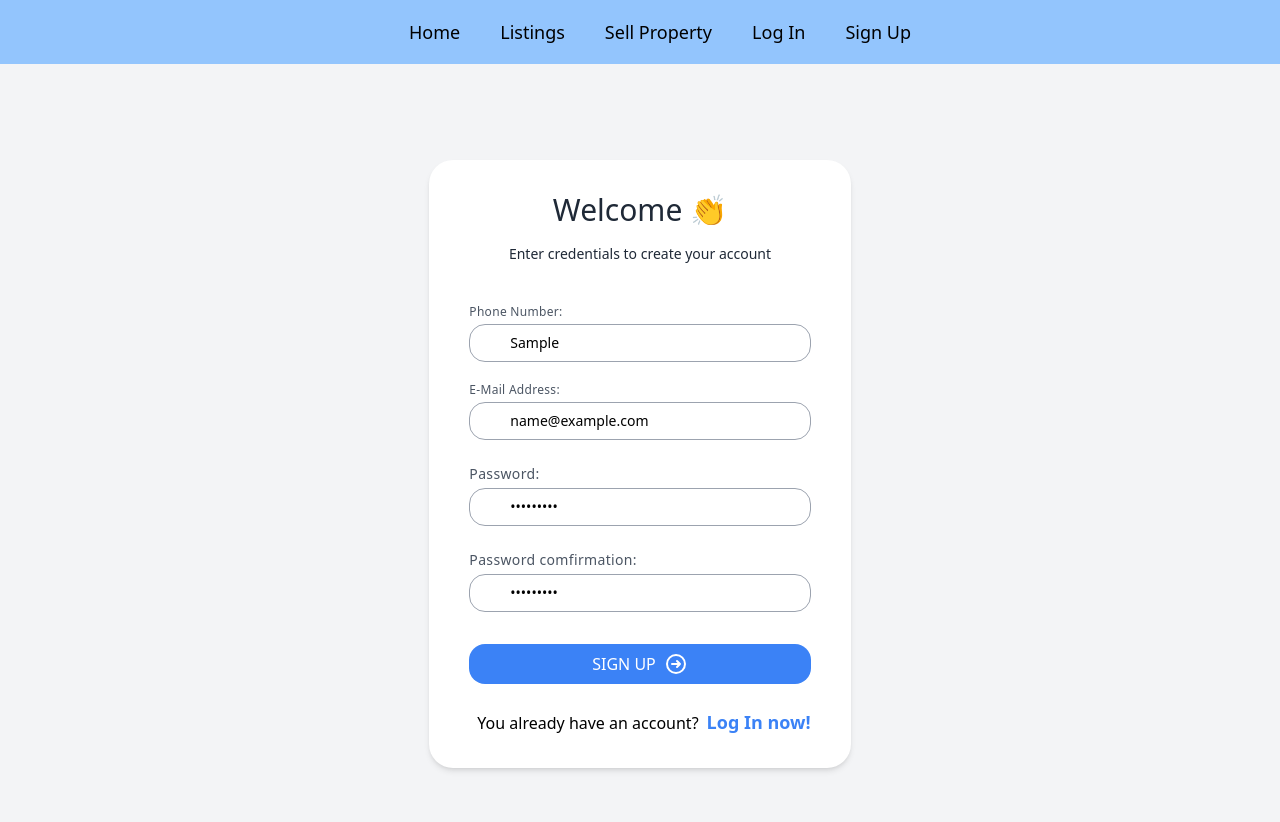
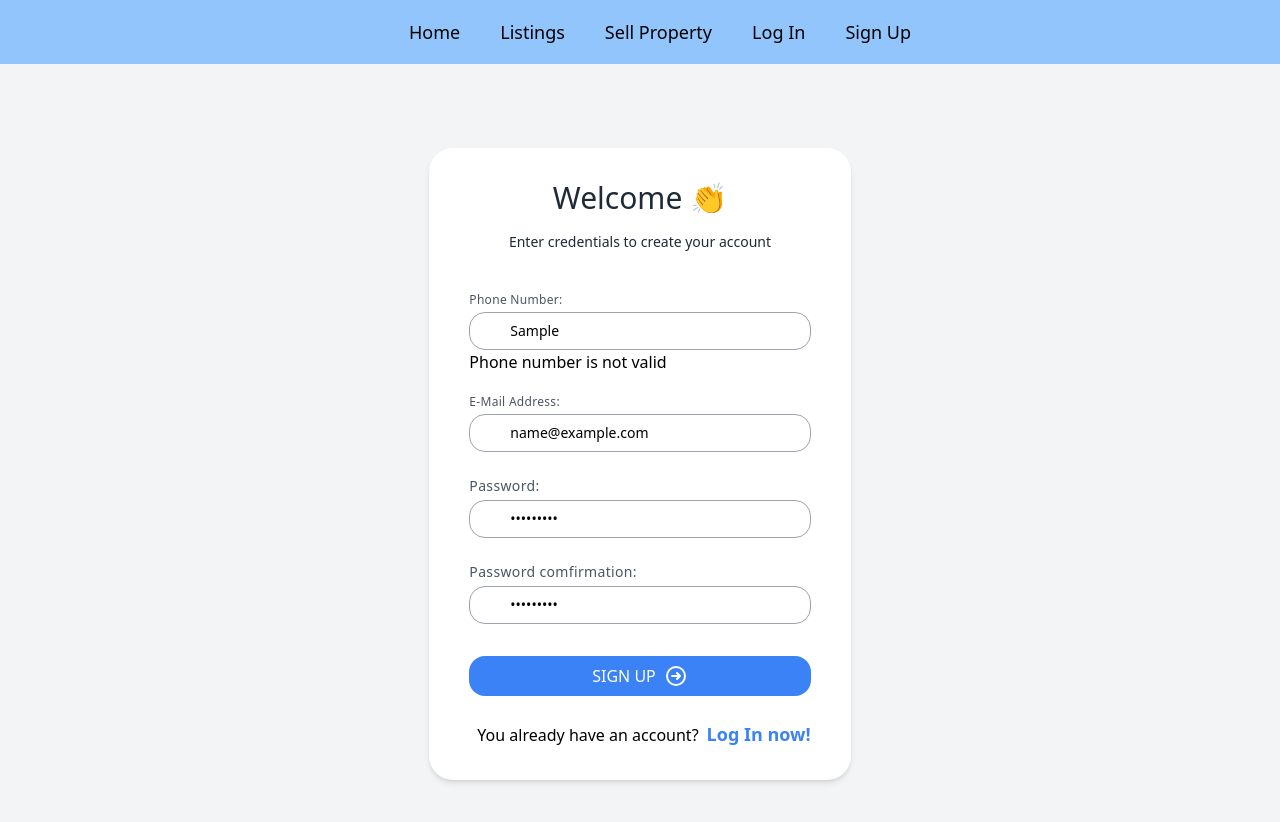
Before and after one commit to T3A2-realestate/realestate-frontend, a React (Vite) app in the folder frontend/realestate/: page /sign_up in a window 1280 px wide. Both pictures are taken after typing "Sample", "name@example.com", "Sample123", "Sample123" into the empty fields and a click on the button "SIGN UP". Shown: the top 822 px of the page. Built offline with nearby package versions, Linux system fonts and the light colour scheme; no server answers.

Commit message:
change form validation method

```diff
--- a/frontend/realestate/package.json
+++ b/frontend/realestate/package.json
@@ -8,12 +8,14 @@
     "preview": "vite preview"
   },
   "dependencies": {
+    "@headlessui/react": "^1.4.3",
     "axios": "^0.25.0",
     "chalk": "^5.0.0",
     "formik": "^2.2.9",
     "react": "^17.0.2",
     "react-dom": "^17.0.2",
-    "react-router-dom": "^6.2.1"
+    "react-router-dom": "^6.2.1",
+    "yup": "^0.32.11"
   },
   "devDependencies": {
     "@types/react": "^17.0.39",
--- a/frontend/realestate/src/components/Form/SignUpForm.jsx
+++ b/frontend/realestate/src/components/Form/SignUpForm.jsx
@@ -9,40 +9,76 @@ import { useNavigate } from "react-router-dom";
 import SignUpFormLink from "./SignUpFormLink";
 
 // Form validation
-import { useFormik } from "formik"
+import { Formik } from "formik";
+import * as Yup from "yup";
 
 
 function SignUpForm({ linkSignIn }) {
-  const defaultFormValues = {
-    phone: "",
-    email: "",
-    password: "",
-    password_comfirmation:"",
-    errMessage: "",
-  };
-  const [formValues, setFormValues] = useState(defaultFormValues);
+
   const navigate = useNavigate();
   const { state: userState, signUp } = useContext(userContext);
 
-  const handleChange = (e) => {
-    setFormValues({
-      ...formValues,
-      [e.target.name]: e.target.value,
-    });
-  };
 
-  const handleSubmit = async (event) => {
-    event.preventDefault();
-    signUp({
-      phone:formValues.phone,
-      email: formValues.email,
-      password: formValues.password,
-      password_comfirmation:formValues.password_comfirmation
-    });
-  };
+//   const handleSubmit = async (event) => {
+//     event.preventDefault();
+//     signUp({
+//       phone:formValues.phone,
+//       email: formValues.email,
+//       password: formValues.password,
+//       password_comfirmation:formValues.password_comfirmation
+//     });
+//   };
+
+//   const formik = useFormik({
+//     initialValues: {
+//         phone: "",
+//         email: "",
+//         password: "",
+//         password_comfirmation:""
+//     },
+//     signInFormValidation,
+//     onSubmit: (value) => {
+//         console.log(value)
+//         // signUp({
+//         //     phone:formValues.phone,
+//         //     email: formValues.email,
+//         //     password: formValues.password,
+//         //     password_comfirmation:formValues.password_comfirmation
+//         //   });
+//     },
+//   });
+// Yup's validation schema
+const Schema = Yup.object().shape({
+    password: Yup.string().required("This field is required"),
+    password_comfirmation: Yup.string().when("password", {
+      is: val => (val && val.length > 0 ? true : false),
+      then: Yup.string().oneOf(
+        [Yup.ref("password")],
+        "Both password need to be the same"
+      )
+    }),
+    phone: Yup.string().matches(/^(?:\+?(61))? ?(?:\((?=.*\)))?(0?[2-57-8])\)? ?(\d\d(?:[- ](?=\d{3})|(?!\d\d[- ]?\d[- ]))\d\d[- ]?\d[- ]?\d{3})$/, 'Phone number is not valid').required('Phone number is required'),
+    email: Yup.string().email('Must be a valid email').max(255).required('Email is required')
+  });
   return (
     <div className="mt-10">
-      <form onSubmit={handleSubmit}>
+        <Formik
+       initialValues={{
+        phone: "",
+        email: "",
+        password: "",
+        password_comfirmation:""
+       }}
+       validationSchema={Schema}
+       onSubmit={() => {
+           if (errors){
+               console.log(2)
+           }
+       }}
+     >
+       {({ values, errors, handleSubmit, handleChange, handleBlur }) => {
+      return (
+        <form onSubmit={handleSubmit}>
         <div className="flex flex-col mb-5">
           <label
             htmlFor="phone"
@@ -71,8 +107,10 @@ function SignUpForm({ linkSignIn }) {
               type="phone"
               name="phone"
               id="phone"
-              value={formValues.phone}
+              onBlur={handleBlur}
               onChange={handleChange}
+              value={values.phone}
+
               className="
                     text-sm
                     placeholder-gray-500
@@ -85,7 +123,12 @@ function SignUpForm({ linkSignIn }) {
                     focus:outline-none focus:border-blue-400
                   "
               placeholder="Enter your phone number"
+
             />
+             {errors.phone? (
+              <div>{errors.phone}</div>
+            ) : null}
+
           </div>
         </div>
         <div className="flex flex-col mb-6">
@@ -116,8 +159,9 @@ function SignUpForm({ linkSignIn }) {
               type="email"
               name="email"
               id="email"
-              value={formValues.email}
+              onBlur={handleBlur}
               onChange={handleChange}
+              value={values.email}
               className="
                     text-sm
                     placeholder-gray-500
@@ -130,7 +174,11 @@ function SignUpForm({ linkSignIn }) {
                     focus:outline-none focus:border-blue-400
                   "
               placeholder="Enter your email"
+
             />
+            {errors.email? (
+              <div>{errors.email}</div>
+            ) : null}
           </div>
         </div>
         <div className="flex flex-col mb-6">
@@ -163,8 +211,9 @@ function SignUpForm({ linkSignIn }) {
               type="password"
               name="password"
               id="password"
-              value={formValues.password}
+              onBlur={handleBlur}
               onChange={handleChange}
+              value={values.password}
               className="
                     text-sm
                     placeholder-gray-500
@@ -177,7 +226,11 @@ function SignUpForm({ linkSignIn }) {
                     focus:outline-none focus:border-blue-400
                   "
               placeholder="Enter your password"
+
             />
+            {errors.password? (
+              <div>{errors.password}</div>
+            ) : null}
           </div>
         </div>
         <div className="flex flex-col mb-6">
@@ -210,8 +263,9 @@ function SignUpForm({ linkSignIn }) {
               type="Password"
               name="password_comfirmation"
               id="password_comfirmation"
-              value={formValues.password_comfirmation}
+              onBlur={handleBlur}
               onChange={handleChange}
+              value={values.password_comfirmation}
               className="
                     text-sm
                     placeholder-gray-500
@@ -225,6 +279,9 @@ function SignUpForm({ linkSignIn }) {
                   "
               placeholder="Enter your password_comfirmation"
             />
+             {errors.password_comfirmation? (
+              <div>{errors.password_comfirmation}</div>
+            ) : null}
           </div>
         </div>
         <div className="flex w-full">
@@ -264,7 +321,8 @@ function SignUpForm({ linkSignIn }) {
             </span>
           </button>
         </div>
-      </form>
+      </form>)}}
+      </Formik>
       <SignUpFormLink linkSignIn={linkSignIn} />
     </div>
   );
--- a/frontend/realestate/src/components/SignUp.jsx
+++ b/frontend/realestate/src/components/SignUp.jsx
@@ -8,7 +8,6 @@ import NavBar from './NavBar';
 
 // Redirect method
 import { useNavigate } from 'react-router-dom'
-
 
 // Login Components
 import FormContainer from './Form/FormContainer'
```
Also changed, not shown: 2 other files (tests, documents, lock files or other folders).
